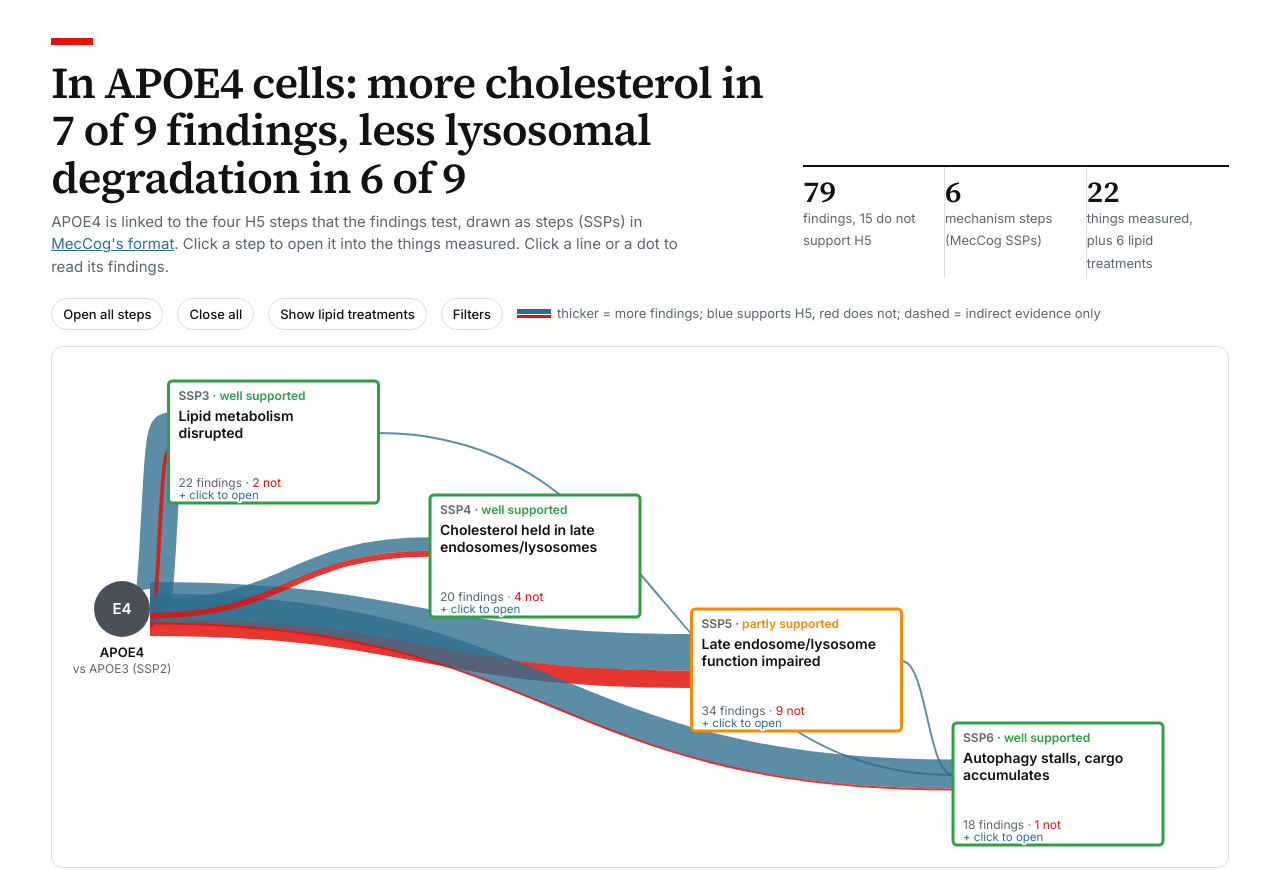
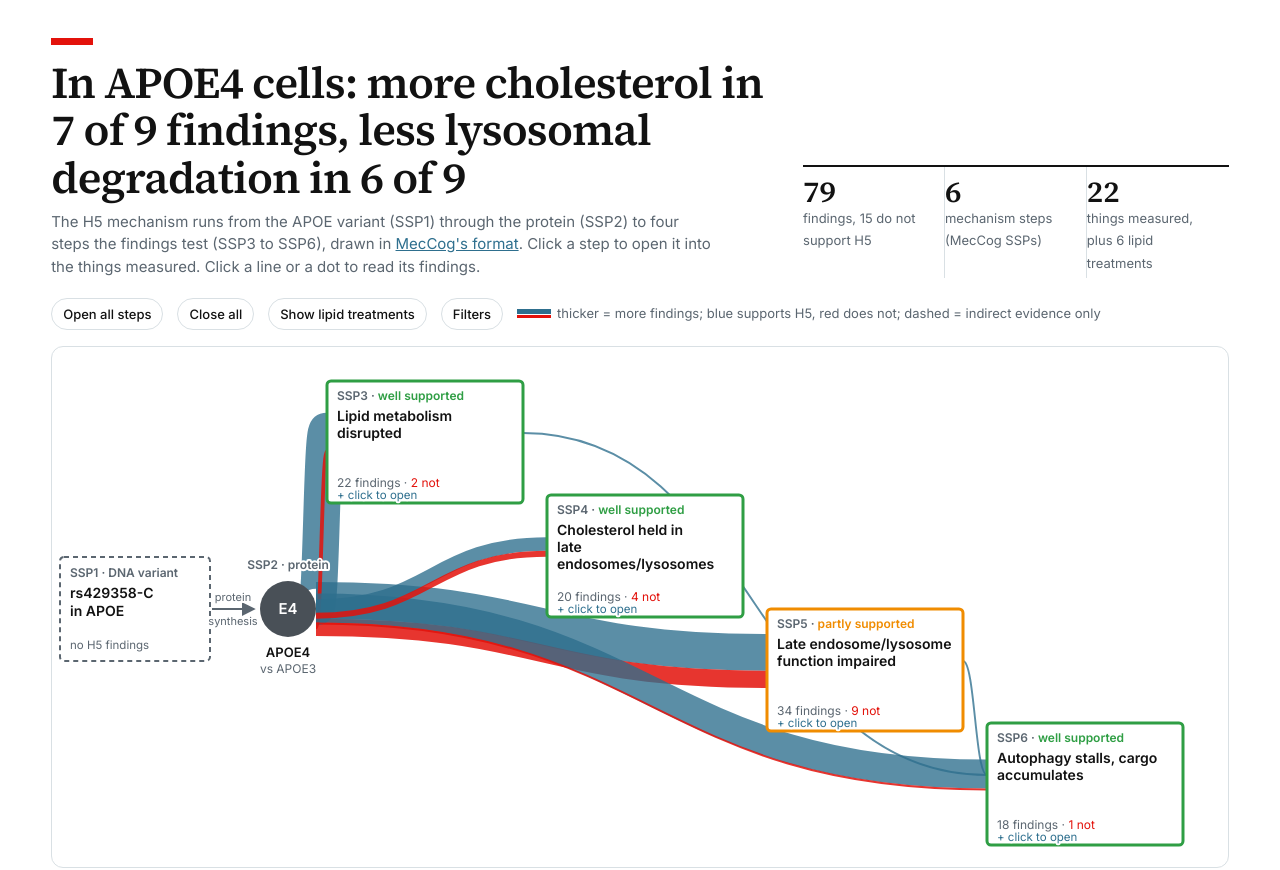
Before and after one commit to moqri/meccog-apoe4-h5, a plain HTML site: page docs/index.html in a window 1280 px wide. Shown: the top 870 px of the page. Drawn offline with Linux system fonts and the light colour scheme.

Commit message:
Knowledge graph: show SSP1 (variant) and SSP2 (protein) at the start of the chain
Co-Authored-By: Claude Opus 5.5 <noreply@anthropic.com>

```diff
--- a/docs/index.html
+++ b/docs/index.html
@@ -85,7 +85,7 @@ footer{font-size:13px;color:var(--mute);border-top:1px solid var(--rule);margin-
     <div>
       <div class="tab"></div>
       <h1 id="hl">APOE4 and the H5 mechanism</h1>
-      <p class="lede">APOE4 is linked to the four H5 steps that the findings test, drawn as steps (SSPs) in <a href="https://meccog-meccog-challenge.static.hf.space/mechanism.html">MecCog's format</a>. Click a step to open it into the things measured. Click a line or a dot to read its findings.</p>
+      <p class="lede">The H5 mechanism runs from the APOE variant (SSP1) through the protein (SSP2) to four steps the findings test (SSP3 to SSP6), drawn in <a href="https://meccog-meccog-challenge.static.hf.space/mechanism.html">MecCog's format</a>. Click a step to open it into the things measured. Click a line or a dot to read its findings.</p>
     </div>
     <div class="tally" id="tally"></div>
   </div>
@@ -169,17 +169,17 @@ const agg=L=>{const m={};L.forEach(l=>{const a=vis(l.s),b=vis(l.t);if(!a||!b||a=
  return Object.values(m).map(o=>{o.f=[...o.fm.values()];o.sup=o.f.filter(f=>!f.con).length;o.con=o.f.length-o.sup;o.best=Math.min(...o.f.map(f=>f.cls));const ef=Object.entries(o.eff).sort((a,b)=>b[1]-a[1]);o.g=ef.length>1&&ef[0][1]===ef[1][1]?'≈':GLY[ef[0][0]];o.papers=[...new Set(o.f.map(f=>f.p))];return o})};
 const wrap=(s,max)=>{const out=[];let ln='';s.split(' ').forEach(w=>{if((ln+' '+w).trim().length>max&&ln){out.push(ln);ln=w}else ln=(ln+' '+w).trim()});out.push(ln);return out};
 const draw=()=>{
- const any=st.open.size>0;fig.style.minWidth=any?'1000px':'720px';
+ const any=st.open.size>0;fig.style.minWidth=any?'1140px':'860px';
  const Hw=(any?660:520)+(st.iv?90:0);if(Math.abs(fig.clientHeight-Hw)>1){fig.style.height=Hw+'px'}
  const W=fig.clientWidth,H=Hw,fs=F.filter(pass),Lc=links(fs),L=agg(Lc);cur=L;
- const x0=70,colW=(W-x0-60)/4,cx=i=>x0+60+colW*(i+.5)-colW*.15,top=24,ivH=st.iv?90:0,bot=H-ivH-20;
+ const x0=236,colW=(W-x0-60)/4,cx=i=>x0+60+colW*(i+.5)-colW*.15,top=24,ivH=st.iv?90:0,bot=H-ivH-20;
  POS={APOE4:{x:x0,y:(top+bot)/2,in:x0,out:x0+28}};
  const bw=Math.min(210,colW-24),bh=104;
  COLS.forEach((sid,i)=>{const x=cx(i);if(st.open.has(sid)){const ns=N.filter(n=>n.st===sid);const y0=top+70,y1=bot-10;ns.forEach((n,j)=>POS[n.id]={x,y:ns.length===1?(y0+y1)/2:y0+(y1-y0)*j/(ns.length-1),in:x-9,out:x+9})}
   else{const k=COLS.length,y=any?(top+bot)/2:top+bh/2+10+(bot-top-bh-30)*i/(k-1);POS['S:'+sid]={x,y,in:x-bw/2,out:x+bw/2}}});
  const iv=N.filter(n=>n.st==='iv');iv.forEach((n,j)=>POS[n.id]={x:cx(0)+(cx(3)-cx(0))*j/(iv.length-1),y:H-46,in:0,out:0,iv:1});
  const maxN=Math.max(1,...L.map(l=>l.f.length)),U=Math.min(4.5,54/maxN);
- let h='';
+ let h='<defs><marker id="ah" viewBox="0 0 8 8" refX="7" refY="4" markerWidth="7" markerHeight="7" orient="auto"><path d="M0 0L8 4L0 8z" fill="var(--mute)"/></marker></defs>';
  // links
  [...L].sort((a,b)=>b.f.length-a.f.length).forEach(l=>{const p=POS[l.s],q=POS[l.t];if(!p||!q)return;const ws=l.sup*U,wc=l.con*U,tot=ws+wc,dash=l.best<=2?'':'stroke-dasharray="7 5"';
   let mk;if(p.iv){mk=o=>`M${p.x+o} ${p.y-8}C${p.x+o} ${p.y-110},${q.x+o} ${q.y+110},${q.x+o} ${q.y+(q.in===q.x-9?10:bh/2)}`}
@@ -190,7 +190,9 @@ const draw=()=>{
   if(wc)h+=`<path d="${mk(tot/2-wc/2)}" fill="none" stroke="var(--con)" stroke-opacity=".85" stroke-width="${wc}" ${dash}/>`;
   h+=`<path d="${mk(0)}" fill="none" stroke="transparent" stroke-width="${Math.max(14,tot+8)}"><title>${esc(lbl(l.s)+' → '+lbl(l.t)+': '+l.sup+' support H5, '+l.con+' do not')}</title></path></g>`});
  // APOE4
- const A=POS.APOE4;h+=`<g class="hit nd" data-n="APOE4"><circle cx="${A.x}" cy="${A.y}" r="28" fill="var(--s2)"/><text x="${A.x}" y="${A.y+5}" text-anchor="middle" font-size="15" font-weight="600" fill="var(--chipT)" style="stroke:none">E4</text><text x="${A.x}" y="${A.y+48}" text-anchor="middle" font-size="13" font-weight="600" fill="var(--ink)">APOE4</text><text x="${A.x}" y="${A.y+64}" text-anchor="middle" font-size="12" fill="var(--mute)">vs APOE3 (SSP2)</text></g>`;
+ const A=POS.APOE4;h+=`<g class="hit nd" data-n="APOE4"><circle cx="${A.x}" cy="${A.y}" r="28" fill="var(--s2)"/><text x="${A.x}" y="${A.y+5}" text-anchor="middle" font-size="15" font-weight="600" fill="var(--chipT)" style="stroke:none">E4</text><text x="${A.x}" y="${A.y+48}" text-anchor="middle" font-size="13" font-weight="600" fill="var(--ink)">APOE4</text><text x="${A.x}" y="${A.y+64}" text-anchor="middle" font-size="12" fill="var(--mute)">vs APOE3</text><text x="${A.x}" y="${A.y-40}" text-anchor="middle" font-size="12" font-weight="600" fill="var(--mute)">SSP2 · protein</text></g>`;
+ h+=`<g class="hit nd" data-n="S:s1"><rect x="8" y="${A.y-52}" width="150" height="104" rx="4" fill="var(--bg)" stroke="var(--mute)" stroke-width="2" stroke-dasharray="5 4"/><text x="18" y="${A.y-32}" font-size="12" font-weight="600" fill="var(--mute)">SSP1 · DNA variant</text><text x="18" y="${A.y-11}" font-size="14" font-weight="600" fill="var(--ink)">rs429358-C</text><text x="18" y="${A.y+7}" font-size="14" font-weight="600" fill="var(--ink)">in APOE</text><text x="18" y="${A.y+40}" font-size="11.5" fill="var(--mute)">no H5 findings</text></g>`;
+ h+=`<path d="M160 ${A.y}H${A.x-34}" stroke="var(--mute)" stroke-width="2" marker-end="url(#ah)"/><text x="${(160+A.x-34)/2}" y="${A.y-8}" text-anchor="middle" font-size="11" fill="var(--mute)">protein</text><text x="${(160+A.x-34)/2}" y="${A.y+16}" text-anchor="middle" font-size="11" fill="var(--mute)">synthesis</text>`;
  // steps
  COLS.forEach((sid,i)=>{const s=SI[sid],sf=stepF(fs,sid),[c,lab]=grade(sf),x=cx(i),con=sf.filter(f=>f.con).length;
   if(st.open.has(sid)){h+=`<g class="hit" data-close="${sid}"><rect x="${x-bw/2}" y="${top}" width="${bw}" height="44" rx="4" fill="var(--bg)" stroke="var(${c})" stroke-width="2.5"/><text x="${x-bw/2+10}" y="${top+18}" font-size="12" font-weight="600" fill="var(--mute)">${s.ssp} · <tspan fill="var(${c})">${lab}</tspan></text><text x="${x-bw/2+10}" y="${top+35}" font-size="12" fill="var(--mute)">− click to close</text></g>`;
@@ -220,7 +222,7 @@ const highlight=()=>{const s=st.sel;const on=new Set();
  const fs=F.filter(pass);
  if(!s){$('det').innerHTML='<h2>Click a step, a dot or a line</h2><p class="sub">A step box opens into the things its findings measured. The findings behind whatever you click appear here, each with its quote, figure, P value and sample size.</p>';return}
  if(s.t==='l'){const l=cur.find(x=>x.k===s.k)||links(fs).find(x=>x.k===s.k);if(!l){panel('Link hidden by filters','',[]);return}panel(`${lbl(l.s)} → ${lbl(l.t)}`,`Effect ${l.g} · ${l.papers.length} papers · best directness class ${l.best}.`,l.f);return}
- if(s.t==='n'){const v=s.k;if(v.startsWith('S:')){const sp=SI[v.slice(2)];panel(`${sp.ssp}: ${sp.t}`,sp.id==='s4'?'Includes the lipid-treatment findings, which test whether lipid drives the lysosomal steps.':sp.d+'.',nodeF(v,fs))}else{const n=NI[v];panel(n.l,n.id==='APOE4'?'Every finding compares APOE4 with APOE3.':n.st==='iv'?'Lipid treatment.':`Measured under ${SI[n.st].ssp}.`,n.id==='APOE4'?fs:nodeF(v,fs))}}
+ if(s.t==='n'){const v=s.k;if(v==='S:s1'){$('det').innerHTML='<h2>SSP1: rs429358-C in the APOE gene</h2><p class="sub">The DNA change that makes the APOE4 allele. Protein synthesis turns it into SSP2, the apoE4 protein (C112R). No H5 finding tests these two steps directly: every finding starts by comparing APOE4 with APOE3 cells, so they are taken as given and drawn in grey.</p>';return}if(v.startsWith('S:')){const sp=SI[v.slice(2)];panel(`${sp.ssp}: ${sp.t}`,sp.id==='s4'?'Includes the lipid-treatment findings, which test whether lipid drives the lysosomal steps.':sp.d+'.',nodeF(v,fs))}else{const n=NI[v];panel(n.l,n.id==='APOE4'?'Every finding compares APOE4 with APOE3.':n.st==='iv'?'Lipid treatment.':`Measured under ${SI[n.st].ssp}.`,n.id==='APOE4'?fs:nodeF(v,fs))}}
 };
 const table=L=>{$('tb').innerHTML=[...L].sort((a,b)=>b.f.length-a.f.length||a.con-b.con).map(l=>`<tr class="r" data-l="${l.k}"><td data-l="Link">${esc(NI[l.s].l)} → ${esc(NI[l.t].l)}</td><td data-l="Effect" class="v">${l.g}</td><td data-l="Support / not" class="v"><b style="color:var(--sup)">${l.sup}</b> / <b style="color:var(--con)">${l.con}</b></td><td data-l="Balance"><div class="seg" style="max-width:${Math.min(240,l.f.length*24)}px"><i style="flex:${l.sup};background:var(--sup)"></i><i style="flex:${l.con};background:var(--con)"></i></div></td><td data-l="Best class" class="v">${l.best}</td><td data-l="Papers">${l.papers.map(p=>esc(P[p].short)).join(', ')}</td></tr>`).join('')||'<tr><td colspan="6">No links under these filters.</td></tr>'};
 document.addEventListener('click',e=>{
```
Also changed, not shown: docs/viz/kg_template.html (+8 -6 lines).
